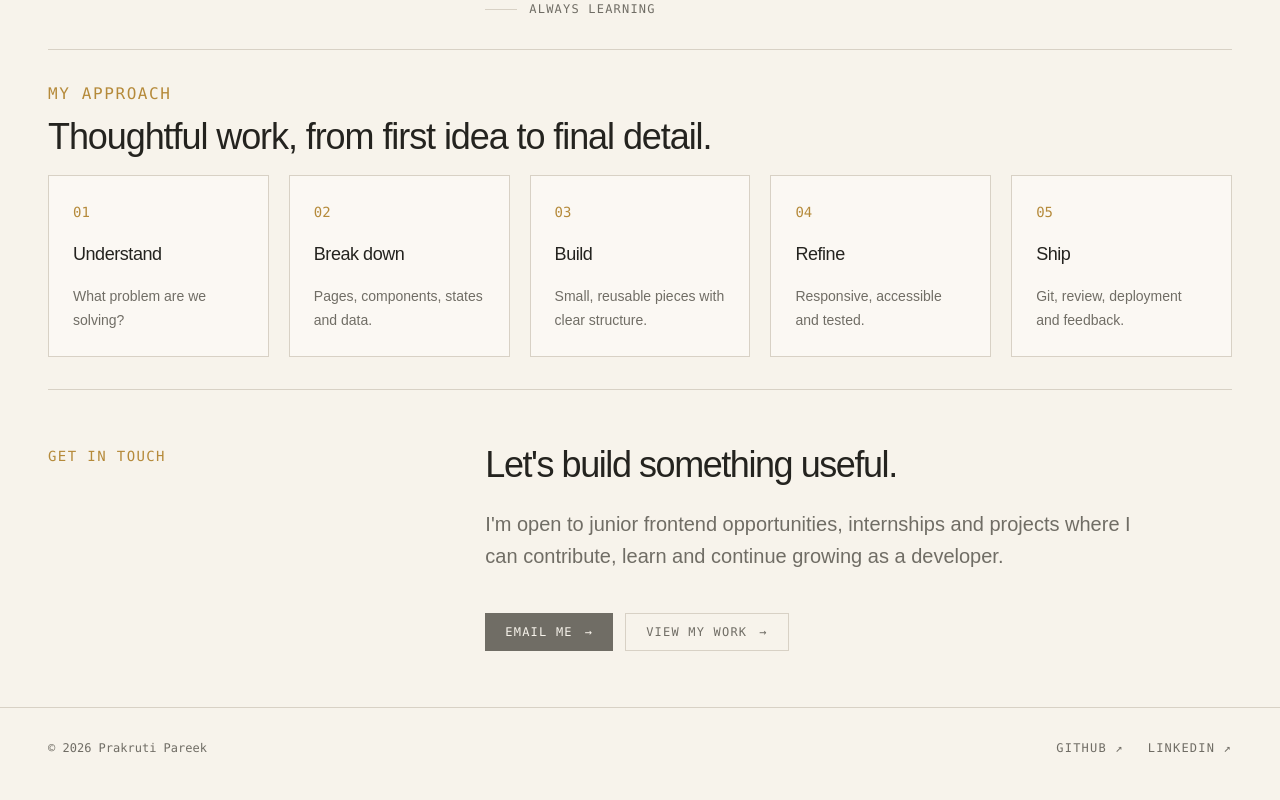
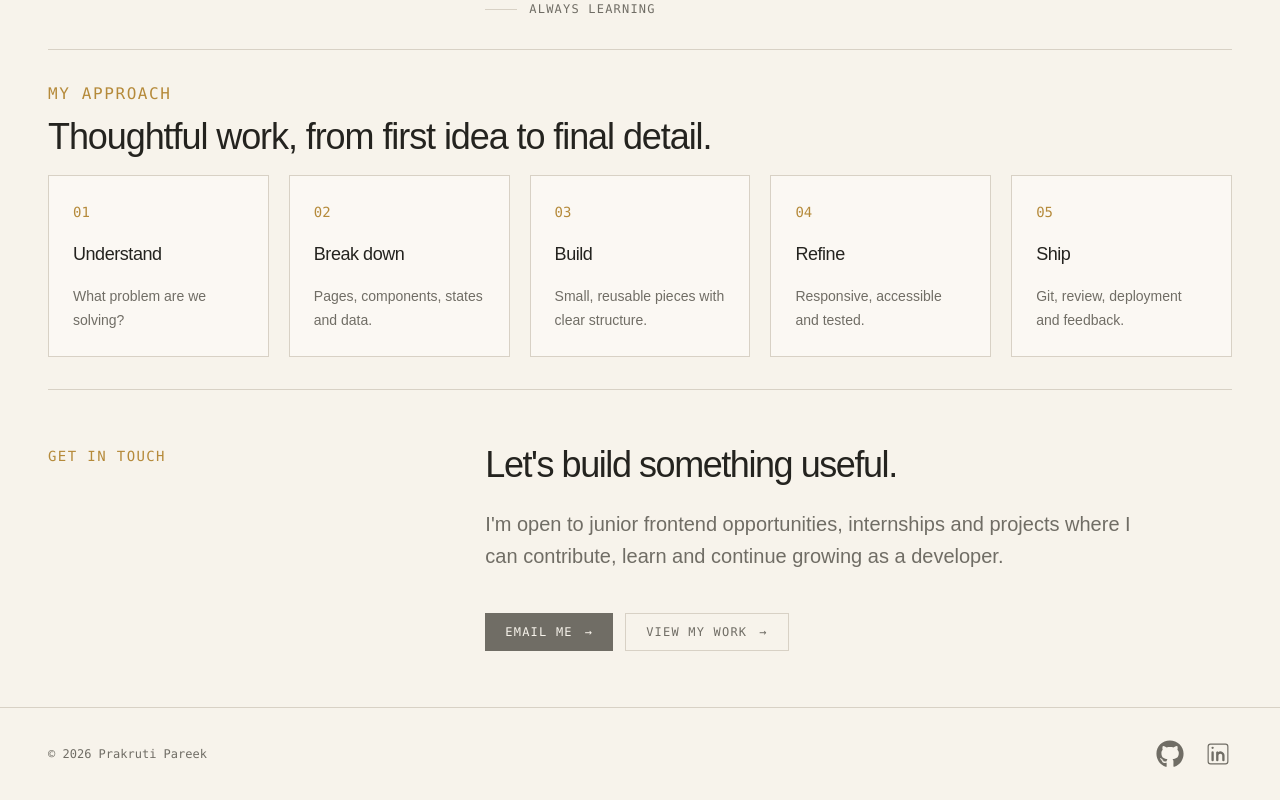
Before and after one commit to PrakrutiPareek/pp--portfolio, a Next.js app: page / in a window 1280 px wide. Shown: the part 1556-2356 px from the top of the page. Built offline with nearby package versions, Linux system fonts and the light colour scheme.

Commit message:
Polish contact and footer sections

```diff
--- a/package.json
+++ b/package.json
@@ -9,9 +9,11 @@
     "lint": "eslint"
   },
   "dependencies": {
+    "lucide-react": "^1.48.0",
     "next": "16.3.6",
     "react": "19.2.8",
-    "react-dom": "19.2.8"
+    "react-dom": "19.2.8",
+    "react-icons": "^5.7.0"
   },
   "devDependencies": {
     "@tailwindcss/postcss": "^4",
--- a/src/app/components/Footer.tsx
+++ b/src/app/components/Footer.tsx
@@ -1,28 +1,35 @@
+import {FaGithub} from "react-icons/fa";
+import {CiLinkedin} from "react-icons/ci";
+
 export default function Footer() {
   return (
-    <footer className="mx-auto flex max-w-7xl flex-col gap-4 border-t border-(--border) px-6 py-8 md:flex-row md:items-center md:justify-between md:px-10 lg:px-12">
-      <p className="font-mono text-xs text-(--muted)">
+    <footer className="mx-auto max-w-7xl border-t border-[var(--border)] px-6 py-8 md:px-10 lg:px-12">
+      <div className="flex flex-col gap-4 md:flex-row md:items-center md:justify-between">
+        <p className="font-mono text-xs text-[var(--muted)]">
           © {new Date().getFullYear()} Prakruti Pareek
         </p>
 
-      <div className="flex gap-6 font-mono text-xs uppercase tracking-widest">
+        <div className="flex gap-5">
           <a
-          href="https://github.com/YOUR_USERNAME"
+            href="https://github.com/PrakrutiPareek"
             target="_blank"
             rel="noopener noreferrer"
-          className="text-(--muted) transition-colors hover:text-(--foreground)"
+            aria-label="GitHub"
+            className="text-[var(--muted)] transition-colors hover:text-[var(--foreground)]"
           >
-          GitHub ↗
+            <FaGithub size={28} />
           </a>
 
           <a
-          href="https://www.linkedin.com/in/YOUR_USERNAME"
+            href="https://www.linkedin.com/in/prakruti-pareek/"
             target="_blank"
             rel="noopener noreferrer"
-          className="text-(--muted) transition-colors hover:text-(--foreground)"
+            aria-label="LinkedIn"
+            className="text-[var(--muted)] transition-colors hover:text-[var(--foreground)]"
           >
-          LinkedIn ↗
+            <CiLinkedin size={28} />
           </a>
+        </div>
       </div>
     </footer>
   );
```
Also changed, not shown: 1 other file (tests, documents, lock files or other folders). Lines whose indentation alone changed are shown as unchanged.
